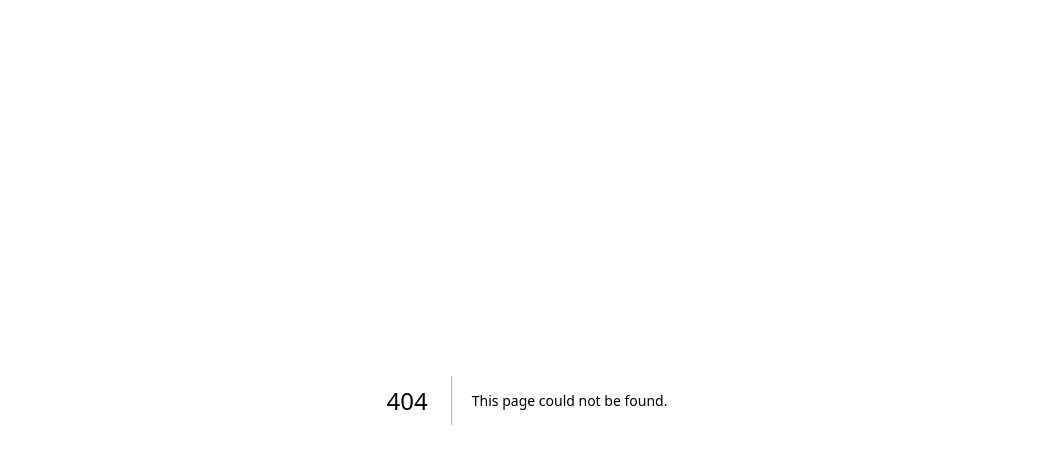
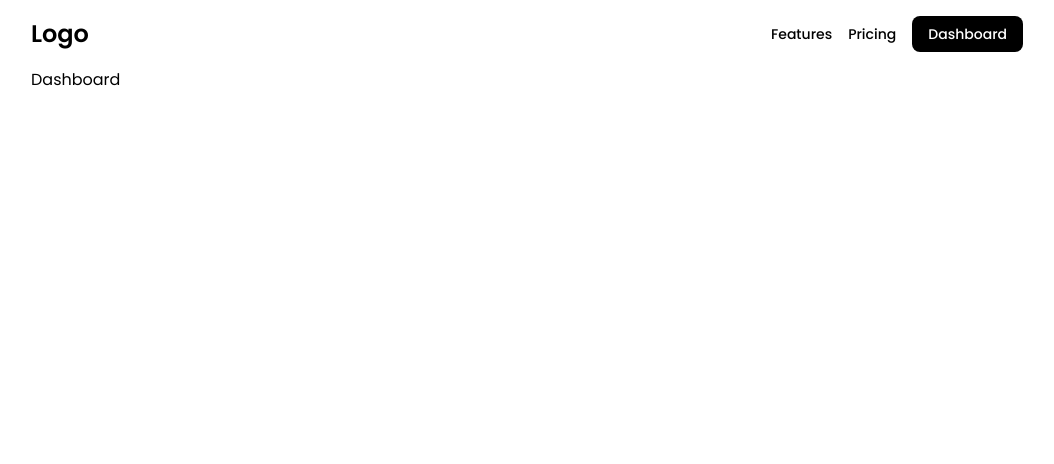
Before and after one commit to samyakkhatua/uniq, a Next.js app: page /dashboard in a window 1280 px wide. Before the commit this address had no page. Shown: the top 464 px of the page, without its empty margins (113-1167 px from the left). Built offline with nearby package versions, Linux system fonts and the light colour scheme; no server answers; sample sign-in values are in the browser's storage.

Commit message:
dashboard Authentication

```diff
--- /dev/null
+++ b/src/app/dashboard/layout.tsx
@@ -0,0 +1,25 @@
+import { Header } from "@/components/header";
+import { authOptions } from "@/pages/api/auth/[...nextauth]";
+import { getServerSession } from "next-auth";
+import { redirect } from "next/navigation";
+import React from "react";
+
+export default async function DashboardLayout({
+  children,
+}: {
+  children: React.ReactNode;
+}) {
+  const session = await getServerSession(authOptions);
+
+  if (session) {
+    console.log("User is logged in!");
+  } else {
+    await redirect('/api/auth/signin');
+  }
+  return (
+    <div className="">
+      <Header />
+      <div className="max-w-5xl m-auto w-full px-4">{children}</div>
+    </div>
+  );
+}
--- /dev/null
+++ b/src/app/dashboard/page.tsx
@@ -0,0 +1,8 @@
+export default function Page() {
+    return (
+        <main>
+            <p>Dashboard</p>
+        </main>
+    )
+
+}
```
